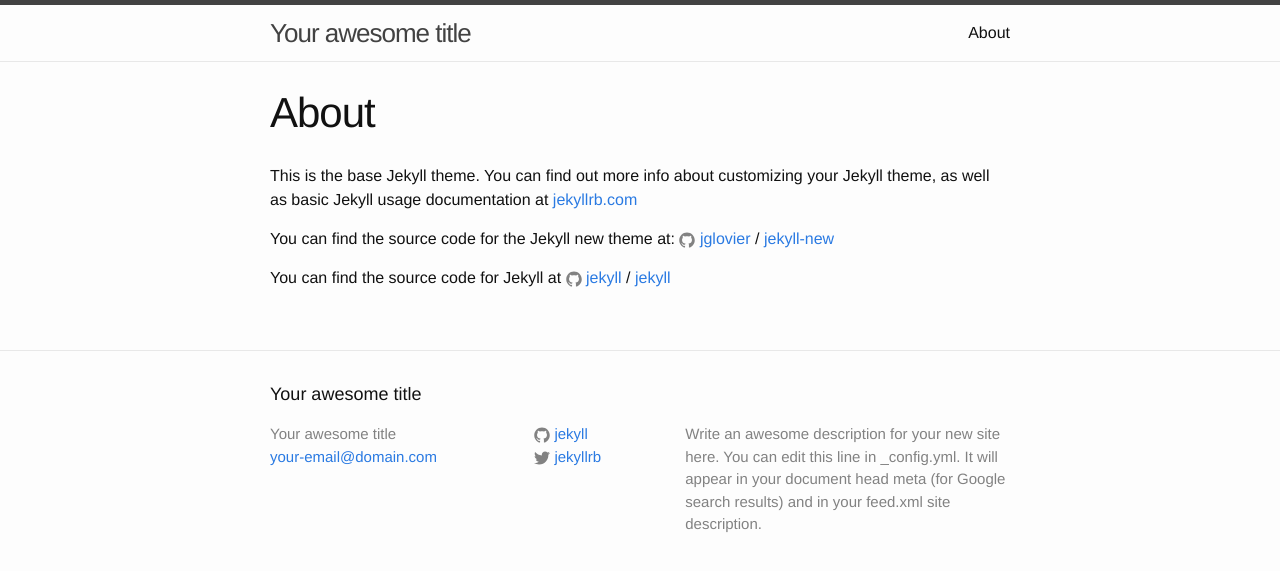
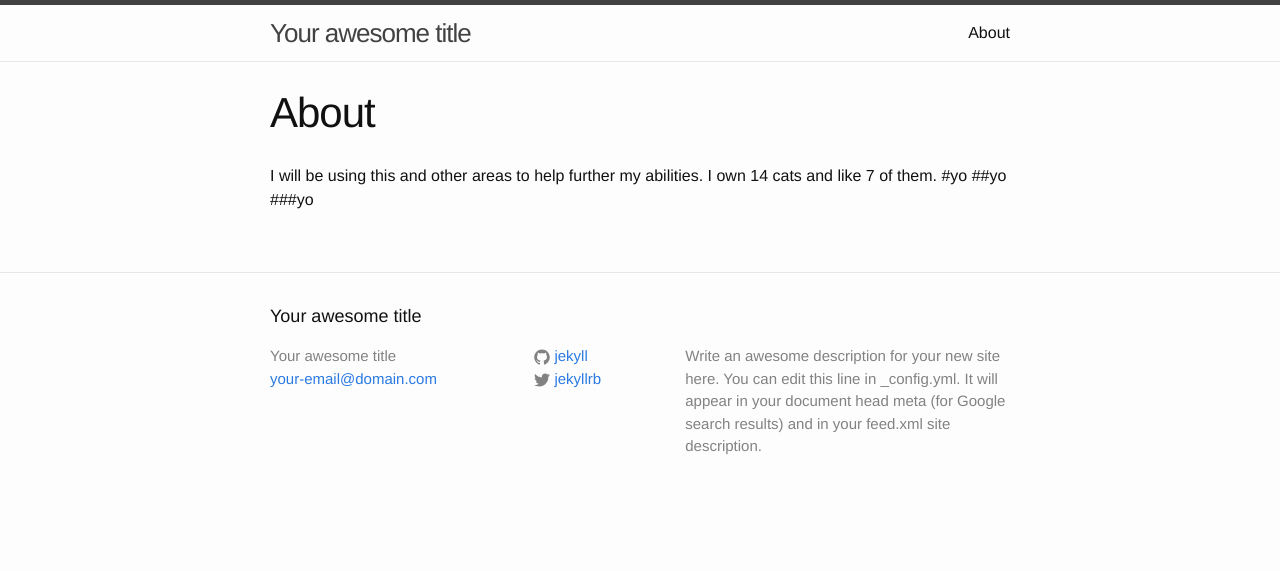
Before and after one commit to Dhughes06/Dhughes06.github.io, a Jekyll site: the page built from about.md, in a window 1280 px wide. Shown: the top 571 px of the page. Built offline with Jekyll 4.4.1, drawn with Linux system fonts in a browser that asks for light colours.

Commit message:
Update about.md

```diff
--- a/about.md
+++ b/about.md
@@ -3,13 +3,7 @@ layout: page
 title: About
 permalink: /about/
 ---
-
-This is the base Jekyll theme. You can find out more info about customizing your Jekyll theme, as well as basic Jekyll usage documentation at [jekyllrb.com](http://jekyllrb.com/)
-
-You can find the source code for the Jekyll new theme at:
-{% include icon-github.html username="jglovier" %} /
-[jekyll-new](https://github.com/jglovier/jekyll-new)
-
-You can find the source code for Jekyll at
-{% include icon-github.html username="jekyll" %} /
-[jekyll](https://github.com/jekyll/jekyll)
+I will be using this and other areas to help further my abilities. I own 14 cats and like 7 of them.
+#yo
+##yo
+###yo
```
